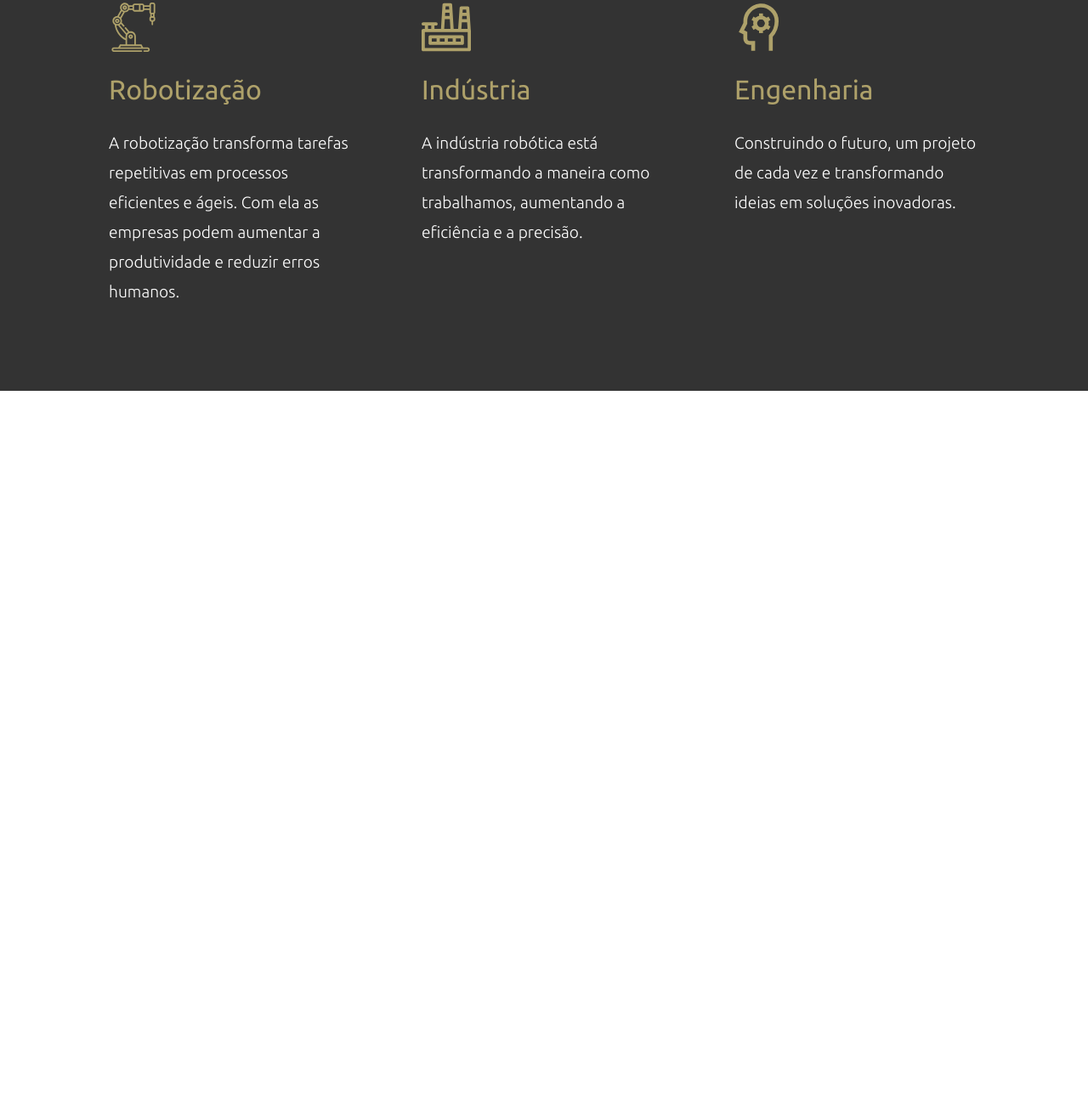
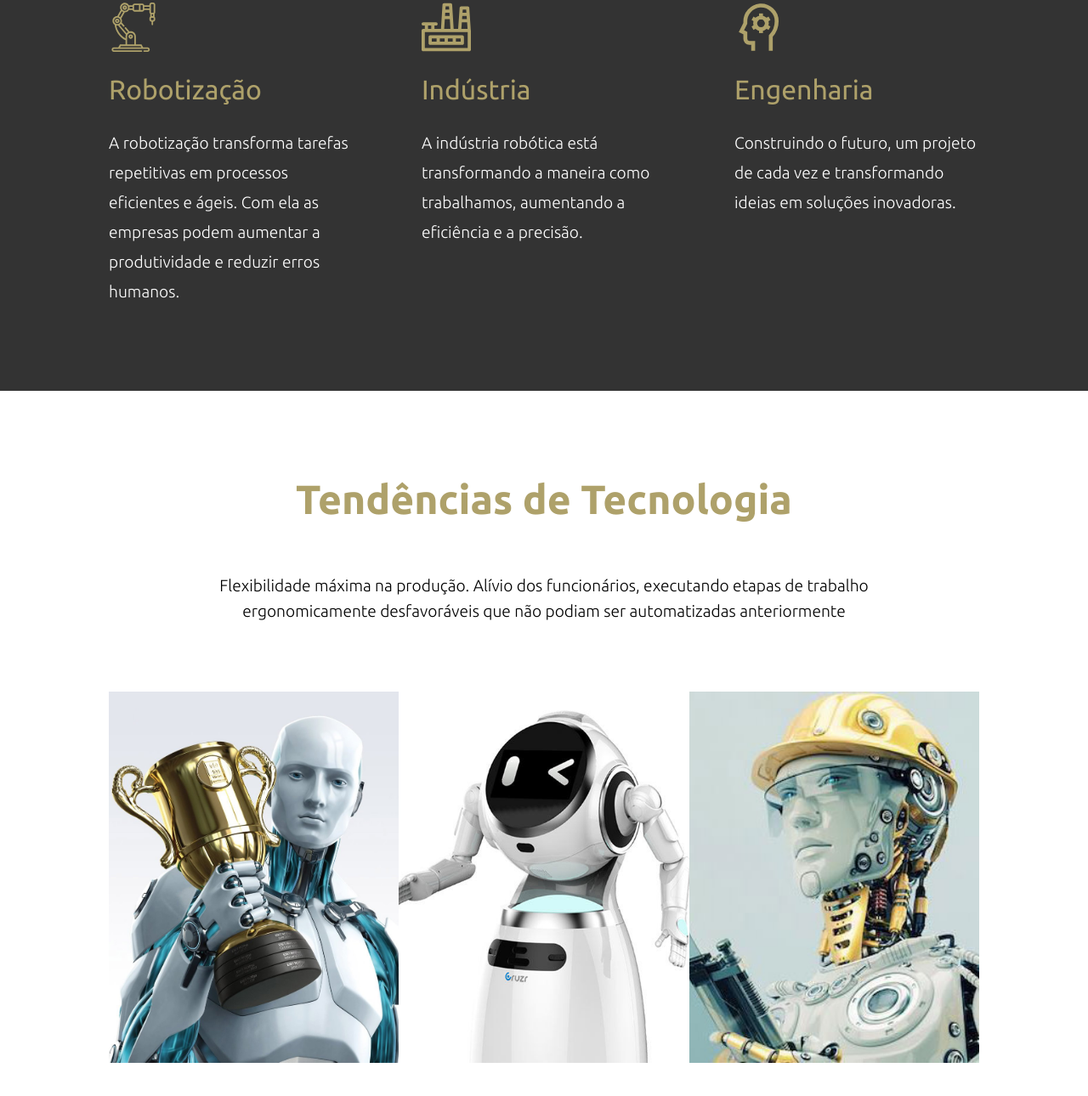
Before and after one commit to Lirovsky/Vortex, a website: page src/index.html in a window 1280 px wide. Shown: the part 2900-4190 px from the top of the page at 85% size. Before the commit the page ends 3360 px from the top, so only its background shows below. Drawn offline with nearby package versions, Linux system fonts and the light colour scheme.

Commit message:
feat: created section 6

```diff
--- a/sass/index.scss
+++ b/sass/index.scss
@@ -279,7 +279,6 @@ header {
           height: auto;
         }
 
-        background-color: #707070;
         img {
           height: 100%;
           width: 100%;
@@ -436,3 +435,62 @@ header {
     }
   }
 }
+
+.section6 {
+  .container {
+    width: 80%;
+    margin: auto;
+    padding: 60px 0;
+  }
+  .text {
+    display: flex;
+    justify-content: center;
+    align-items: center;
+    flex-direction: column;
+    text-align: center;
+
+    h2 {
+      color: #aea16a;
+      font-size: 3rem;
+    }
+
+    p {
+      max-width: 80%;
+      font-size: 1.2rem;
+      font-weight: 200;
+      line-height: 30px;
+      margin-bottom: 60px;
+
+      @media (max-width: 640px) {
+        max-width: 100%;
+      }
+    }
+  }
+  .wrapper {
+    display: grid;
+    grid-template-columns: repeat(3, 1fr);
+    padding-top: 20px;
+
+    @media (max-width: 640px) {
+      grid-template-columns: 1fr;
+    }
+
+    .wrapper-image {
+      width: auto;
+
+      @media (max-width: 500px) {
+        height: auto;
+      }
+
+      @media (min-width: 501px) and (max-width: 800px) {
+        height: auto;
+      }
+
+      img {
+        height: 100%;
+        width: 100%;
+        object-fit: cover;
+      }
+    }
+  }
+}
--- a/src/index.html
+++ b/src/index.html
@@ -161,6 +161,28 @@
 
         </div>
       </section>
+      <section class="section6">
+        <div class="container">
+          <div class="text">
+            <h2>Tendências de Tecnologia</h2>
+            <p>
+              Flexibilidade máxima na produção. Alívio dos funcionários, executando etapas de trabalho ergonomicamente desfavoráveis que não podiam ser automatizadas anteriormente
+            </p>
+          </div>
+          <div class="wrapper">
+            <div class="wrapper-image">
+              <img src="../assets/images/robots/trophyRobot.jpg" alt="">
+            </div>
+            <div class="wrapper-image">
+              <img src="../assets/images/cards/card1.jpg" alt="">
+            </div>
+            <div class="wrapper-image">
+              <img src="../assets/images/robots/checkedRobot.jpg" alt="">
+            </div>
+
+          </div>
+        </div>
+      </section>
     </main>
     <script src="../js/script.js"></script>
   </body>
```
Also changed, not shown: assets/images/robots/checkedRobot.jpg (added), assets/images/robots/trophyRobot.jpg (added), styles/style.css, 1 other file.
